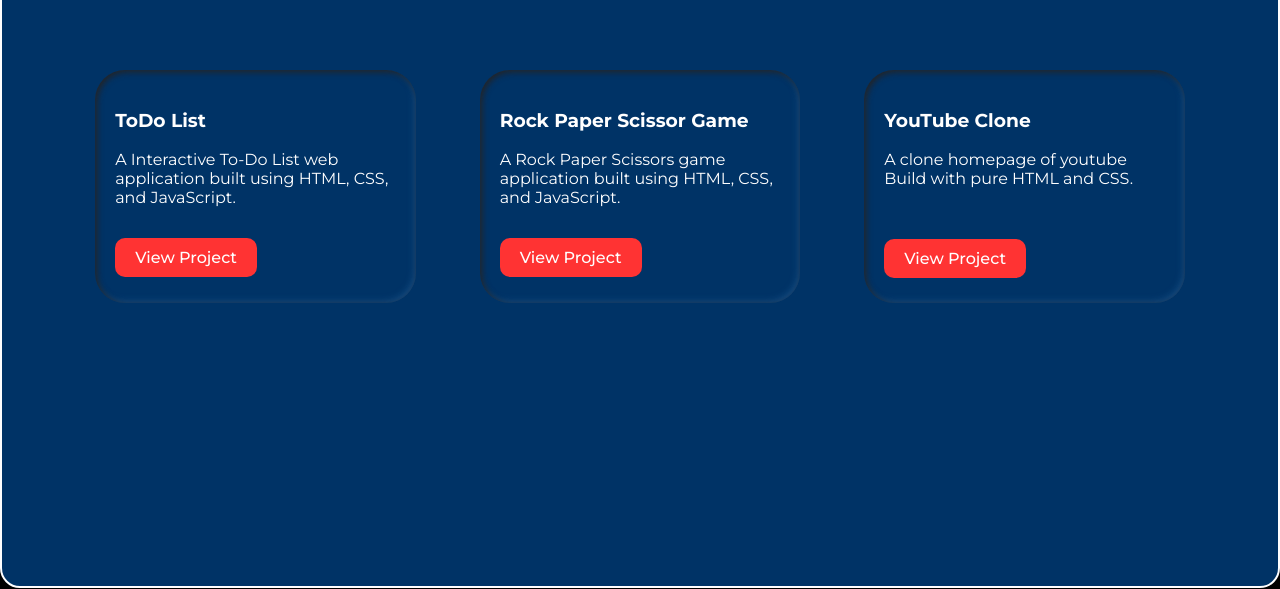
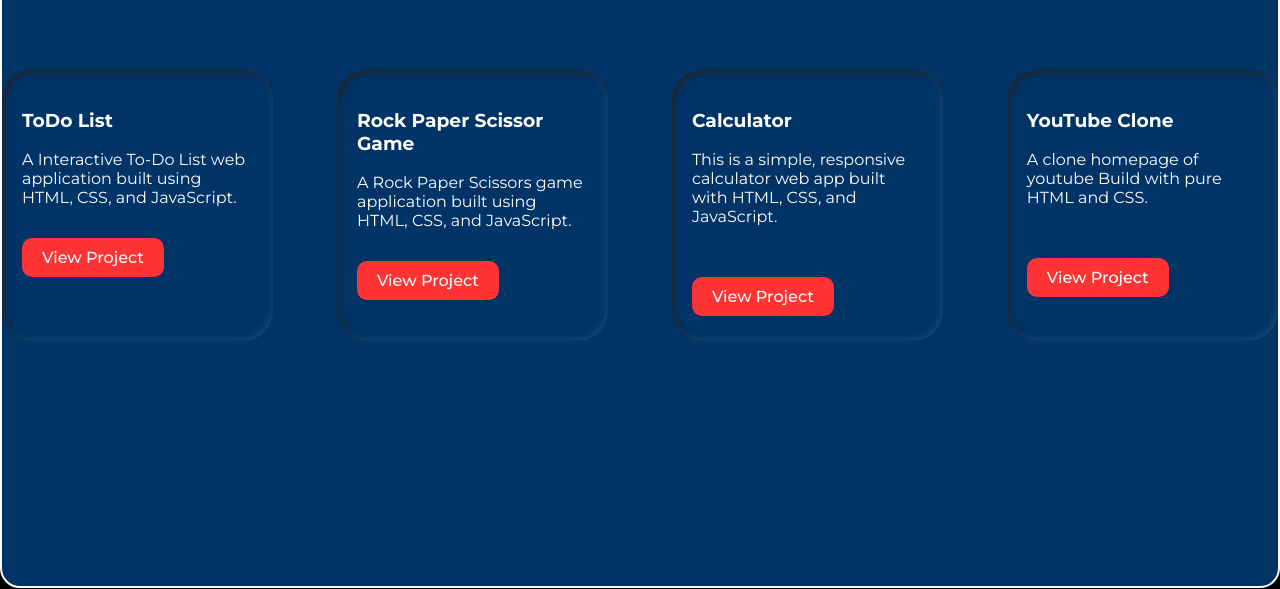
Before and after one commit to Akashobito/portfolio, a plain HTML site: page portfolio-project.html in a window 1280 px wide. Shown: the part 211-800 px from the top of the page. Drawn offline with Linux system fonts and the light colour scheme; a web font is replaced by a local one.

Commit message:
portfolio updated

```diff
--- a/portfolio-project.html
+++ b/portfolio-project.html
@@ -45,6 +45,11 @@
                 <a href="https://akashobito.github.io/Rock-Paper-Scissor-V2/RPS/index.html">View Project </a>
             </div>
             <div class="div3">
+                <h3>Calculator</h3>
+                <p style="padding-bottom: 20px;">This is a simple, responsive calculator web app built with HTML, CSS, and JavaScript.</p>
+                <a href="https://akashobito.github.io/Calculator/">View Project </a>
+            </div>
+            <div class="div3">
                 <h3>YouTube Clone</h3>
                 <p style="padding-bottom: 20px;">A clone homepage of youtube Build with pure HTML and CSS.</p>
                 <a href="https://akashobito.github.io/YouTube-Project/HTML&CSS%20CODE/general.html">View Project </a>
```
